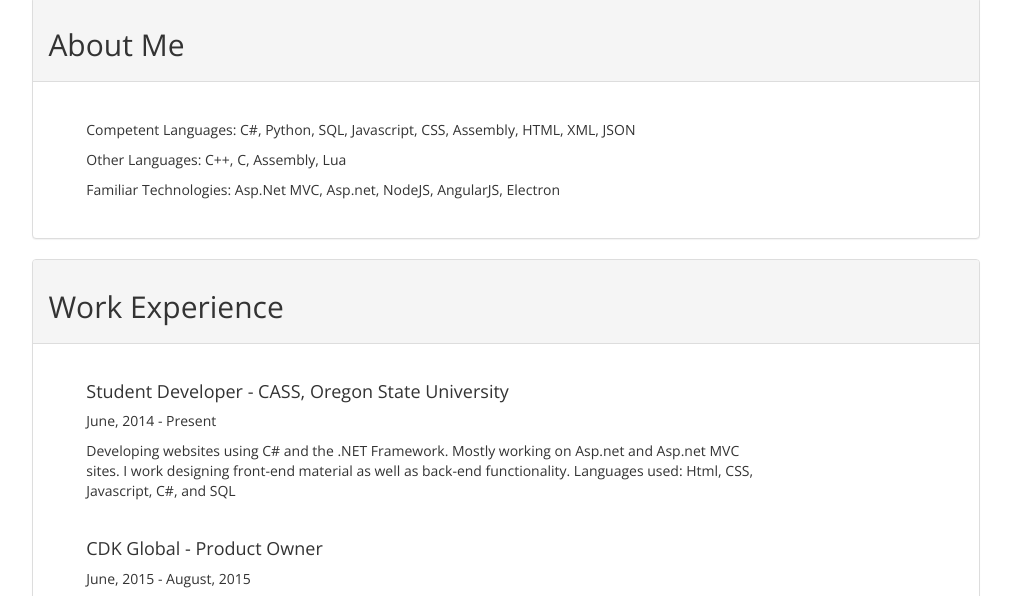
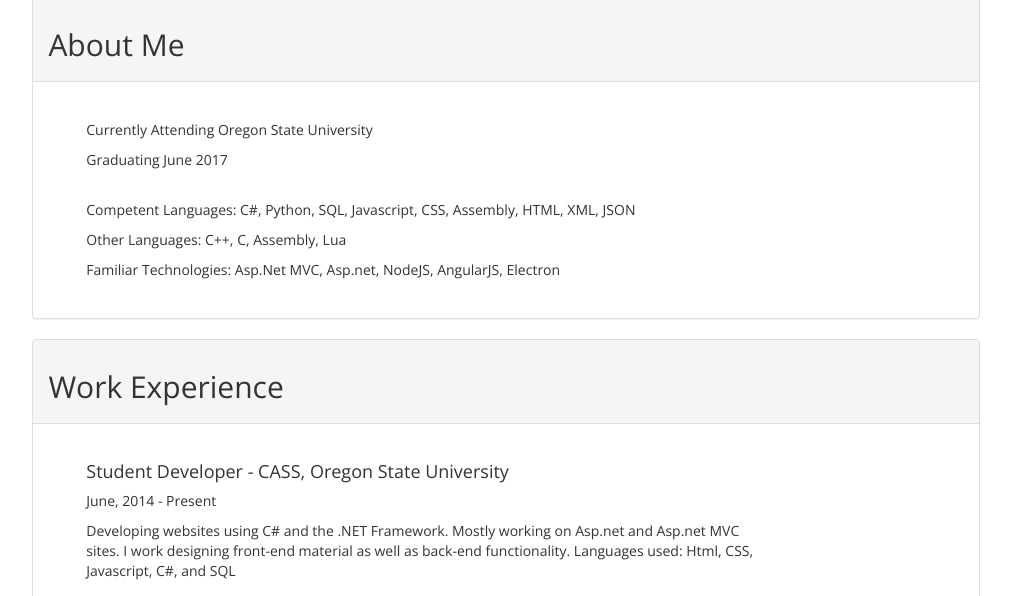
Before and after one commit to codymalick/codymalick.github.io, a plain HTML site: page index.html in a window 1280 px wide. Shown: the part 332-928 px from the top of the page, without its empty margins (134-1145 px from the left). Drawn offline with nearby package versions, Linux system fonts and the light colour scheme.

Commit message:
Updated information

```diff
--- a/index.html
+++ b/index.html
@@ -37,6 +37,9 @@
         <div class="panel-heading"><h2>About Me</h2></div>
         <div class="col-md-10">
           <div class="panel-content resume">
+            <p>Currently Attending Oregon State University</p>
+            <p>Graduating June 2017</p>
+            <br>
             <p>Competent Languages: C#, Python, SQL, Javascript, CSS, Assembly, HTML, XML, JSON</p>
             <p>Other Languages: C++, C, Assembly, Lua</p>
             <p>Familiar Technologies: Asp.Net MVC, Asp.net, NodeJS, AngularJS, Electron</p>
@@ -56,7 +59,7 @@
             Languages used: Html, CSS, Javascript, C#, and SQL</p>
         </div>
         <div class="panel-content resume">
-          <p><h4>CDK Global - Product Owner</h4></p>
+          <p><h4>CDK Global - Product Owner Intern</h4></p>
           <p>June, 2015 - August, 2015</p>
           <p>
             Researched and created a full project proposal to redesign part of
```
